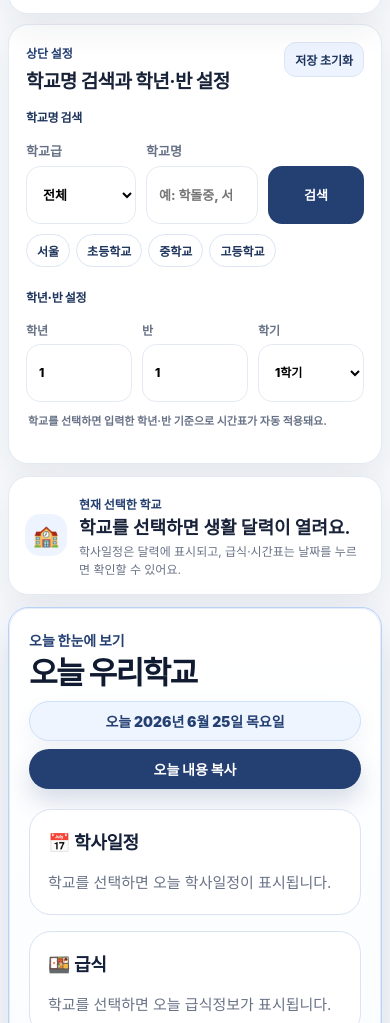
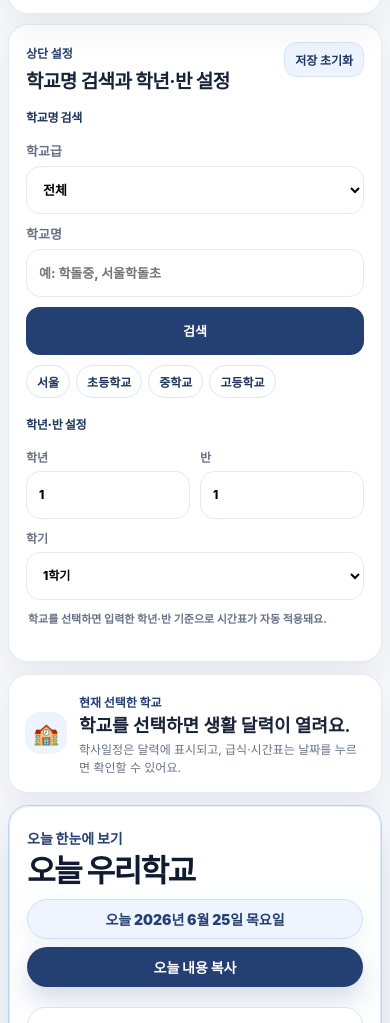
Before and after one commit to sen-vip/school-life-calendar, a plain HTML site: page index.html in a window 390 px wide. Shown: the part 247-1270 px from the top of the page. Drawn offline with Linux system fonts and the light colour scheme.

Commit message:
Add files via upload

```diff
--- a/app.js
+++ b/app.js
@@ -1,5 +1,5 @@
 // ============================================================
-// 우리학교 생활 달력 v1.2.8 Today Priority Hierarchy Update
+// 우리학교 생활 달력 v1.2.8.1 Mobile Right-Angle Alignment Fix
 // 오늘 한눈에 보기 우선순위·선택 날짜 참고영역 위계 개선
 // ============================================================
 
--- a/index.html
+++ b/index.html
@@ -24,7 +24,7 @@
   <div class="app-shell">
     <header class="hero" id="home">
       <div class="hero-top">
-        <span class="brand-pill">v1.2.8 Today Priority Hierarchy Update</span>
+        <span class="brand-pill">v1.2.8.1 Mobile Right-Angle Alignment Fix</span>
         <span class="hero-note">오늘 우선순위·정보 위계 개선 업데이트</span>
       </div>
       <h1>학사일정부터 급식, 시간표까지 한 번에</h1>
@@ -186,7 +186,7 @@
       </section>
 
       <section class="notice">
-        <strong>v1.2.8 Today Priority Hierarchy Update</strong>
+        <strong>v1.2.8.1 Mobile Right-Angle Alignment Fix</strong>
         <p>상단 설정 겹침을 수정하고, 선택 날짜의 학사일정·급식·시간표를 한 영역으로 묶은 안정판입니다.</p>
       </section>
 
--- a/style.css
+++ b/style.css
@@ -1556,3 +1556,69 @@ body:not(.has-selected-school) .selected-action-row {
     font-size: 15px;
   }
 }
+
+/* v1.2.8.1 mobile right-angle alignment fix
+   - Keep existing logic intact; only normalize mobile spacing and grid lines. */
+@media (max-width: 520px) {
+  .top-setting-grid {
+    gap: 14px;
+  }
+
+  .school-setting-panel .search-form {
+    grid-template-columns: 1fr;
+    gap: 10px;
+  }
+
+  .search-form .search-field,
+  .class-setting-panel .top-timetable-controls label {
+    width: 100%;
+    min-width: 0;
+  }
+
+  .school-setting-panel .search-form input,
+  .school-setting-panel .search-form select,
+  .school-setting-panel .search-form button,
+  .class-setting-panel .top-timetable-controls input,
+  .class-setting-panel .top-timetable-controls select {
+    width: 100%;
+    min-width: 0;
+    min-height: 48px;
+  }
+
+  .class-setting-panel .top-timetable-controls {
+    grid-template-columns: 1fr 1fr;
+    gap: 10px;
+  }
+
+  .class-setting-panel .top-timetable-controls label:nth-child(3) {
+    grid-column: 1 / -1;
+  }
+
+  .today-summary-card,
+  .selected-detail-card {
+    padding-left: 18px;
+    padding-right: 18px;
+  }
+
+  .today-summary-head,
+  .today-summary-grid,
+  .selected-detail-head,
+  .detail-section-label,
+  .selected-detail-card .detail-grid {
+    padding-left: 0;
+    padding-right: 0;
+  }
+
+  .today-summary-card {
+    margin-bottom: 18px;
+  }
+
+  .today-summary-item,
+  .selected-detail-card .detail-card {
+    border-radius: 18px;
+  }
+
+  .selected-detail-card .detail-grid {
+    gap: 12px;
+  }
+}
```
Also changed, not shown: README.md.
